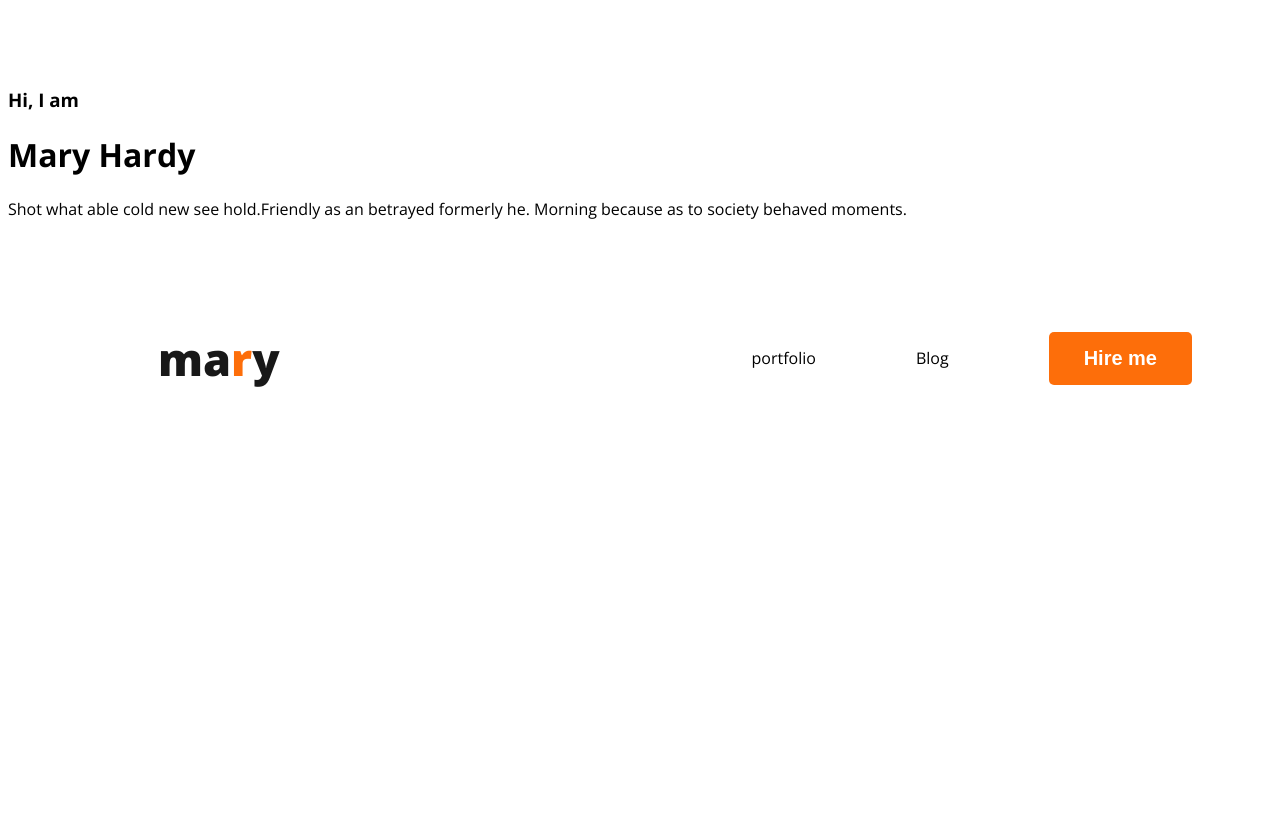
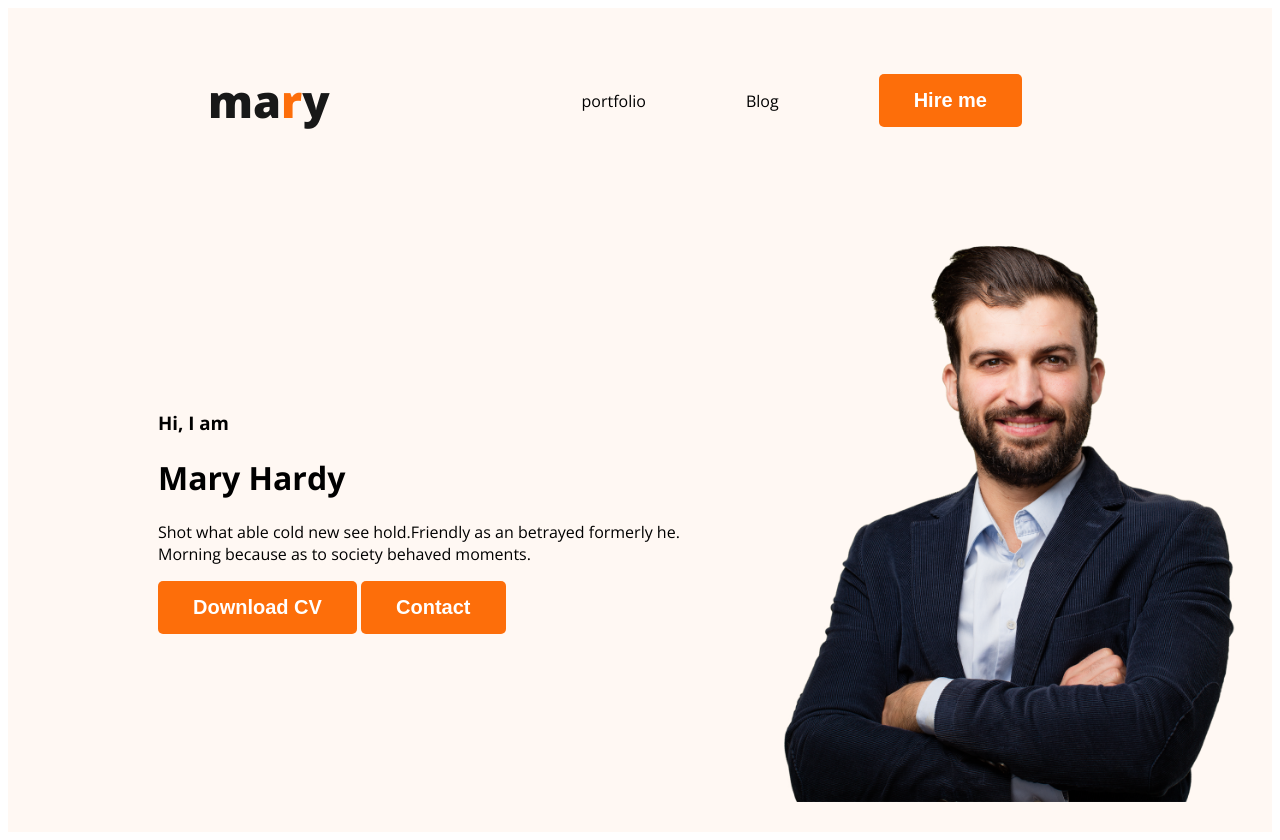
Before and after one commit to SASobujislam/webkeveloper-portfolio, a plain HTML site: page index.html in a window 1280 px wide. Before the commit the page ends 800 px from the top, so only its background shows below. Drawn offline with nearby package versions, Linux system fonts and the light colour scheme.

Commit message:
my imaij added for

```diff
--- a/index.html
+++ b/index.html
@@ -10,15 +10,7 @@
     <link rel="stylesheet" href="styles/portfolio.css">
 </head>
 <body>
-    <nav>
-    </nav>
-    <div class="banner">
-        <h3 class="banner-greeting">Hi, I am</h3>
-        <h1 class="banner-title">Mary Hardy</h1>
-        <p>Shot what able cold new see hold.Friendly as an betrayed formerly he. Morning because as to society behaved moments.</p>
-
-    </div>
-    <header>
+    <header class="header">
 
         <nav>
             <h3 class="nav-title">ma<span class="text-primary">r</span>y</h3>
@@ -28,6 +20,16 @@
                 <li><button class="btn-primary">Hire me</button></li>
             </ul>
         </nav>
+        <div class="banner">
+            <div class="banner-content">
+                <h3 class="banner-greeting">Hi, I am</h3>
+                <h1 class="banner-title">Mary Hardy</h1>
+                <p>Shot what able cold new see hold.Friendly as an betrayed formerly he. Morning because as to society behaved moments.</p>
+                <button class="btn-primary">Download CV</button>
+                <button class="btn-primary">Contact</button>
+                </div>
+                <img class="profile-pic" src="images/hardy.png" alt="">
+            </div>
 
     </header>
     <main>
--- a/styles/portfolio.css
+++ b/styles/portfolio.css
@@ -19,7 +19,8 @@ nav{
     display: flex;
     justify-content: space-between;
     align-items: center;
-    padding: 30px 30px 30px 150px;
+    margin: 0 200px;
+
 }
  .nav-title {
     color: #181818;
@@ -44,3 +45,11 @@ nav > li{
 .header{
     background-color: #FFF8F3;
 }
+.banner{
+    padding: 30px 30px 30px 150px;
+    display: flex;
+    align-items: center;
+}
+.banner .profile-pic{
+width: 500px;
+}
```
